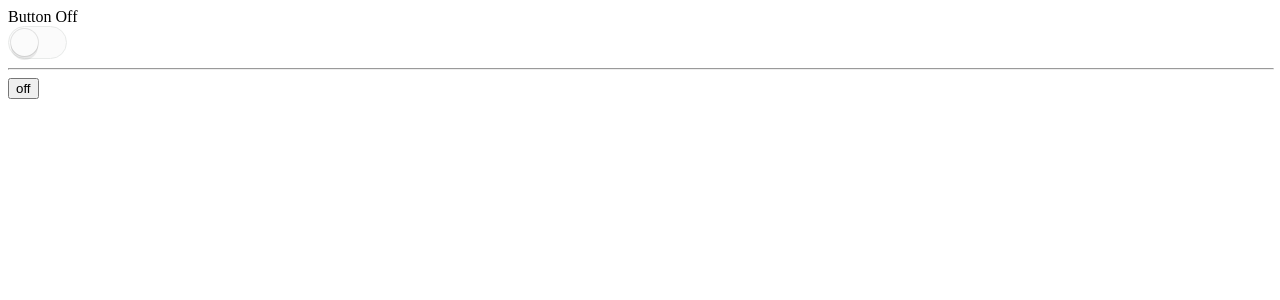
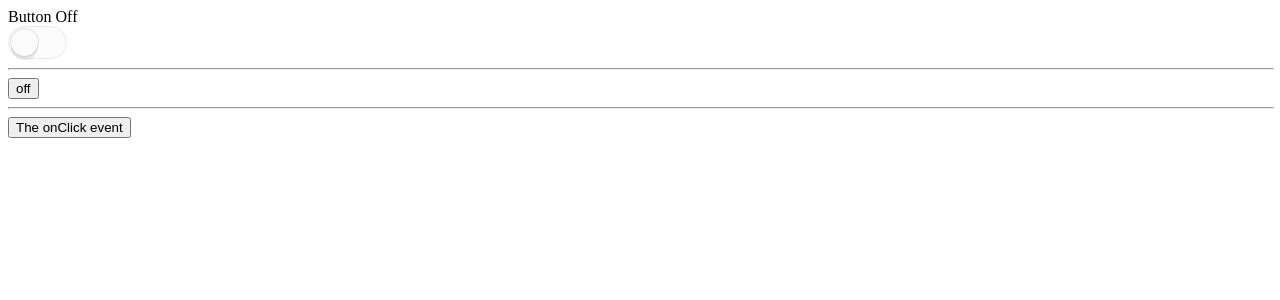
Before and after one commit to mateoholman/advancedReactPlayground, a React (Create React App) app: page / in a window 1280 px wide. Shown: the top 300 px of the page. Built offline with nearby package versions, Linux system fonts and the light colour scheme; a web font is replaced by a local one.

Commit message:
HOC Toggle setup

```diff
--- a/src/App.js
+++ b/src/App.js
@@ -1,5 +1,5 @@
 import React, { Component } from 'react';
-import {Toggle, MyToggle} from './FlexCompoundComp/FlexToggle';
+import {Toggle, MyToggle, MyEventComponent} from './HOCToggle/HOCToggle';
 import './App.css';
 
 class App extends Component {
@@ -14,6 +14,11 @@ class App extends Component {
           <Toggle.Button />
           <hr />
           <MyToggle />
+          <hr />
+          <MyEventComponent
+            event="onClick"
+            on={e => alert(e.type)}
+          />
         </Toggle>
     );
   }
--- a/src/HOCToggle/HOCToggle.js
+++ b/src/HOCToggle/HOCToggle.js
@@ -66,6 +66,13 @@ function withToggle(Component) {
   return Wrapper;
 }
 
+function MyEventComponent({on, event}){
+  const props = {[event]: on};
+  return (
+    <button {...props}>The {event} event</button>
+  )
+}
+
 const MyToggle = withToggle(({on, toggle}) => (
   <button onClick={toggle}>
     {on ? 'on' : 'off'}
@@ -99,4 +106,4 @@ function Switch({on, className = '', ...props}) {
   )
 }
 
-export {Toggle, MyToggle};
+export {Toggle, MyToggle, MyEventComponent};
```
